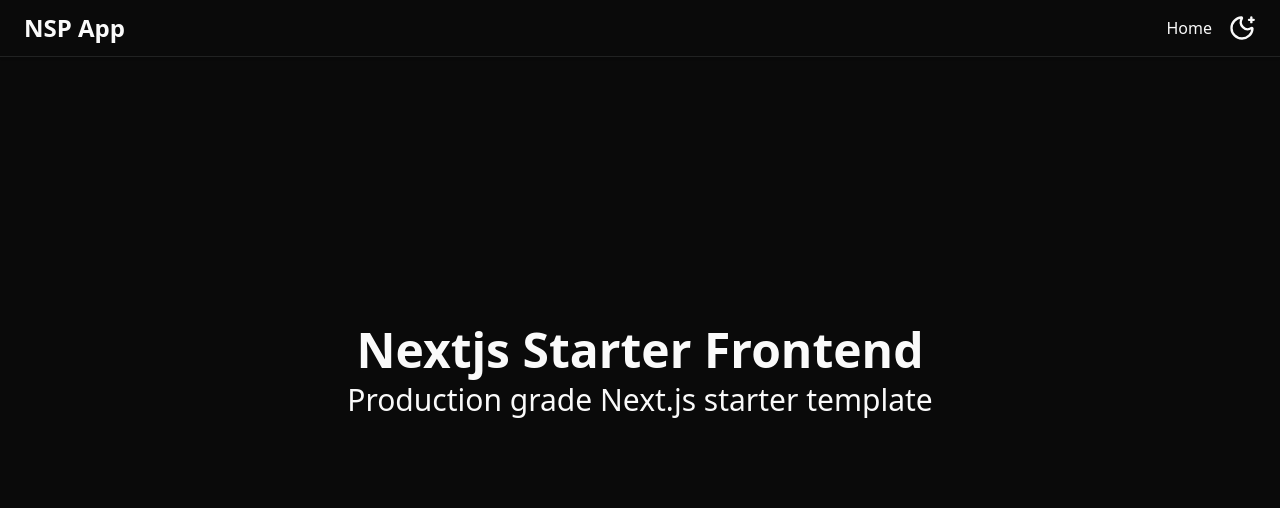
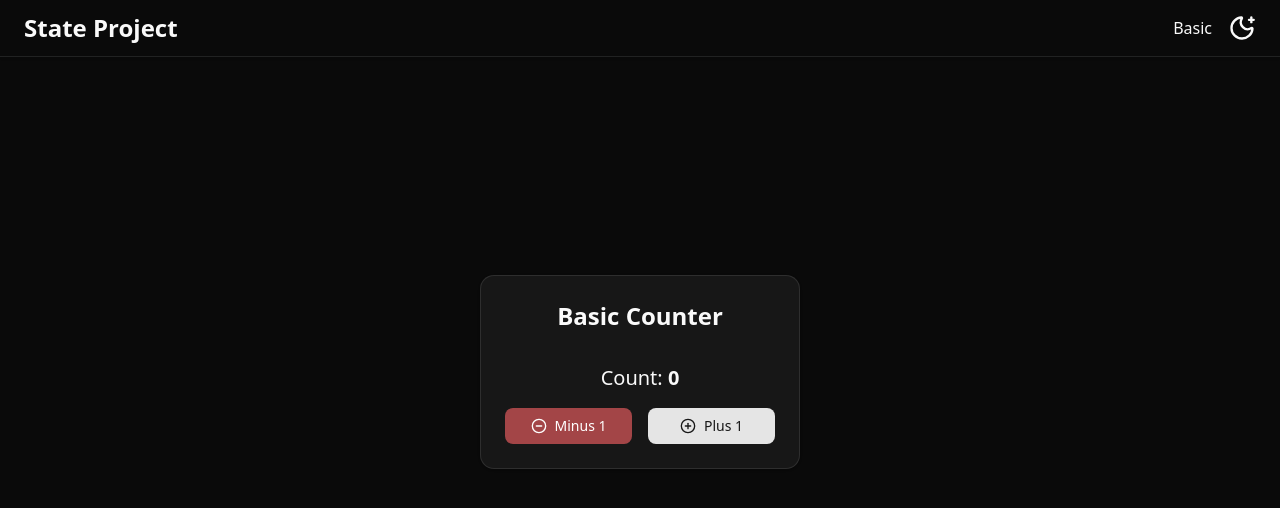
Before and after one commit to disharisen/state-project, a Next.js app: page / in a window 1280 px wide. Shown: the top 508 px of the page. Built offline with nearby package versions, Linux system fonts and the light colour scheme.

Commit message:
Basic counter UI done .

```diff
--- a/src/app/page.tsx
+++ b/src/app/page.tsx
@@ -1,3 +1,11 @@
+import { Button } from "@/components/shadcnui/button";
+import {
+	Card,
+	CardContent,
+	CardHeader,
+	CardTitle,
+} from "@/components/shadcnui/card";
+import { MinusCircleIcon, PlusCircleIcon } from "lucide-react";
 import { Metadata } from "next";
 
 export const metadata: Metadata = {
@@ -8,10 +16,30 @@
 const page = () => {
 	return (
 		<section className="grid h-[90dvh] place-items-center">
-			<div className="space-y-2 text-center">
-				<h1 className="text-5xl font-semibold">Nextjs Starter Frontend</h1>
-				<h2 className="text-3xl">Production grade Next.js starter template</h2>
-			</div>
+			<Card className="w-xs">
+				<CardHeader>
+					<CardTitle className="text-center text-2xl font-semibold">
+						Basic Counter
+					</CardTitle>
+				</CardHeader>
+
+				<CardContent className="space-y-4">
+					<div className="text-center text-xl">
+						Count: <span className="font-bold">0</span>
+					</div>
+
+					<div className="grid grid-cols-2 gap-4">
+						<Button
+							variant={"destructive"}
+							className="cursor-pointer">
+							<MinusCircleIcon /> Minus 1
+						</Button>
+						<Button className="cursor-pointer">
+							<PlusCircleIcon /> Plus 1
+						</Button>
+					</div>
+				</CardContent>
+			</Card>
 		</section>
 	);
 };
--- a/src/components/Header/Header.tsx
+++ b/src/components/Header/Header.tsx
@@ -11,12 +11,12 @@
 					<h1
 						className="text-2xl font-semibold"
 						aria-label="App Name">
-						NSP App
+						State Project
 					</h1>
 				</Link>
 
 				<nav className="flex items-center gap-4">
-					<Link href={"/"}>Home</Link>
+					<Link href={"/"}>Basic</Link>
 
 					<ThemeToggleButton />
 				</nav>
```
